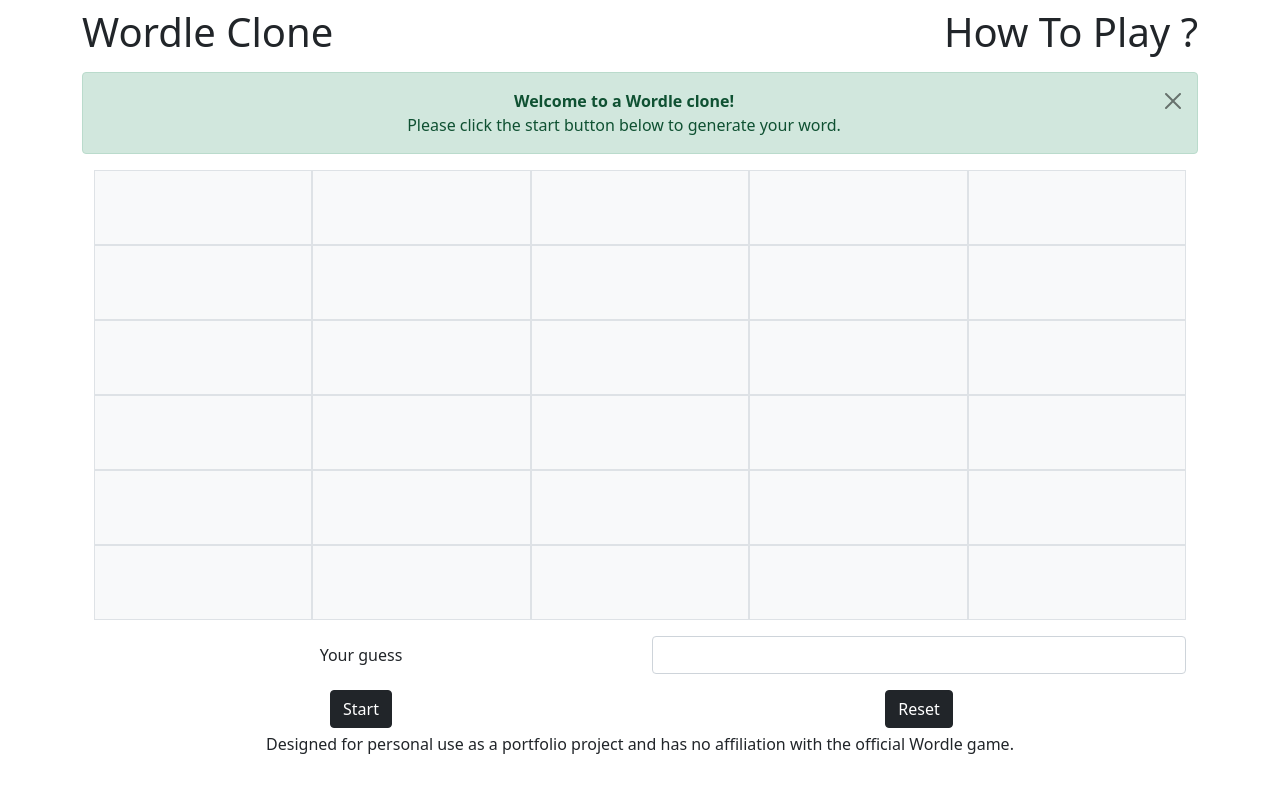
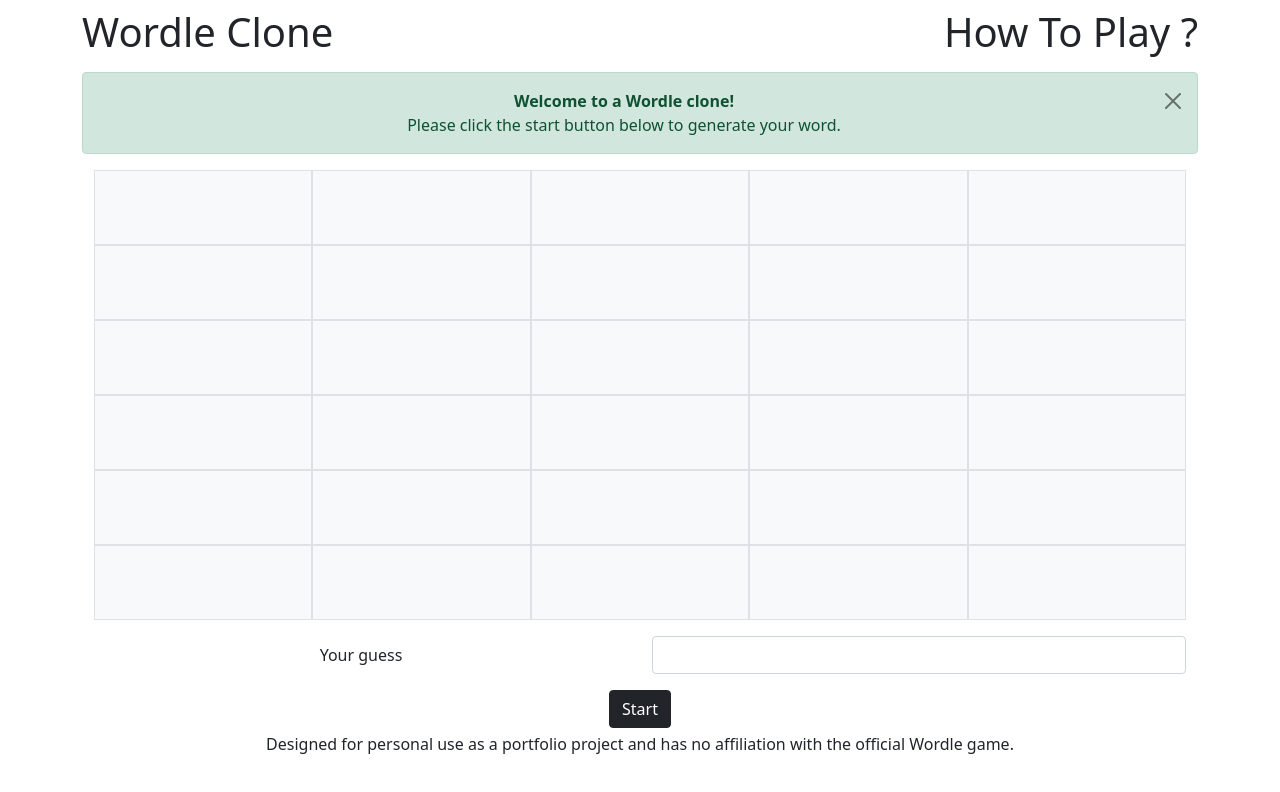
Before and after one commit to wallace-y/redesigned-octo-chainsaw, a React (Vite) app: page / in a window 1280 px wide. Shown: the top 792 px of the page. Built offline with nearby package versions, Linux system fonts and the light colour scheme.

Commit message:
hiding start button when started, changing to reset button

```diff
--- /dev/null
+++ b/src/Components/Disclaimer.jsx
@@ -0,0 +1,10 @@
+function Disclaimer() {
+  return (
+    <p>
+      Designed for personal use as a portfolio project and has no affiliation
+      with the official Wordle game.
+    </p>
+  );
+}
+
+export default Disclaimer;
--- a/src/Components/GameContainer.jsx
+++ b/src/Components/GameContainer.jsx
@@ -1,6 +1,7 @@
 import Word from "./Word";
 import Guess from "./Guess";
 import { useState } from "react";
+import Disclaimer from "./Disclaimer";
 
 function GameContainer() {
   const wordList = [
@@ -57,10 +58,12 @@
   ];
   const [currentWord, setCurrentWord] = useState("");
   const [guess, setGuess] = useState([]);
+  const [gameStarted, setGameStarted] = useState(false);
 
   function startGame() {
     let ranNum = Math.floor(Math.random() * wordList.length);
     setCurrentWord(wordList[ranNum]);
+    setGameStarted(true);
   }
 
   function resetGame() {
@@ -95,24 +98,26 @@
       </div>
       <Guess guess={guess} currentWord={currentWord} setGuess={setGuess} />
 
-      <div className="container text-center">
+      <div className="container text-center mb-1">
         <div className="row">
+          {!gameStarted && (
             <div className="col">
               <button className="btn btn-dark" onClick={startGame}>
                 Start
               </button>
             </div>
+          )}
+          {gameStarted && (
             <div className="col">
               <button className="btn btn-dark" onClick={resetGame}>
                 Reset
               </button>
             </div>
+          )}
         </div>
       </div>
-      <div className="my-1">
-        Designed for personal use as a portfolio project and has no affiliation
-        with the official Wordle game.{" "}
-      </div>
+
+      <Disclaimer />
     </div>
   );
 }
```
Lines whose indentation alone changed are shown as unchanged.
